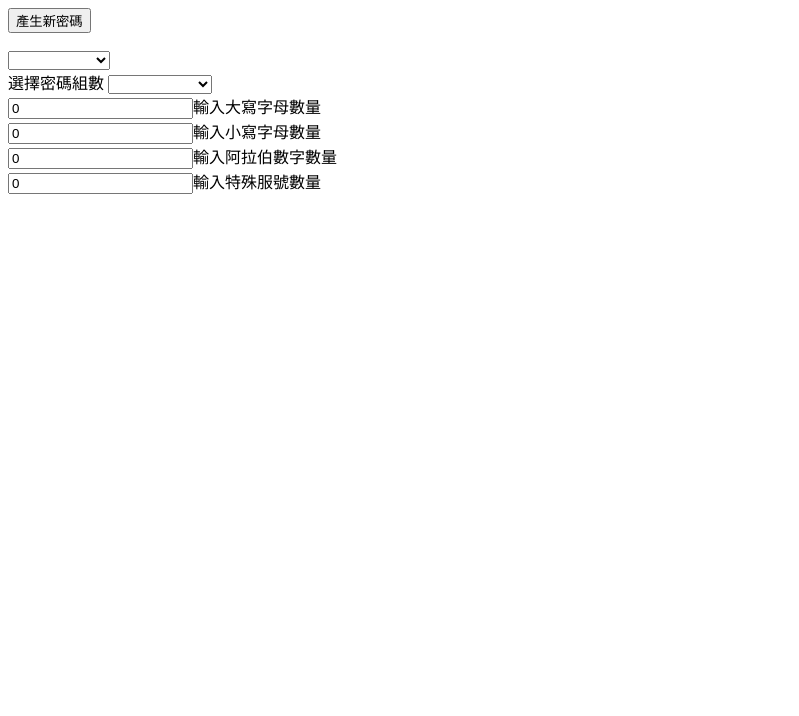
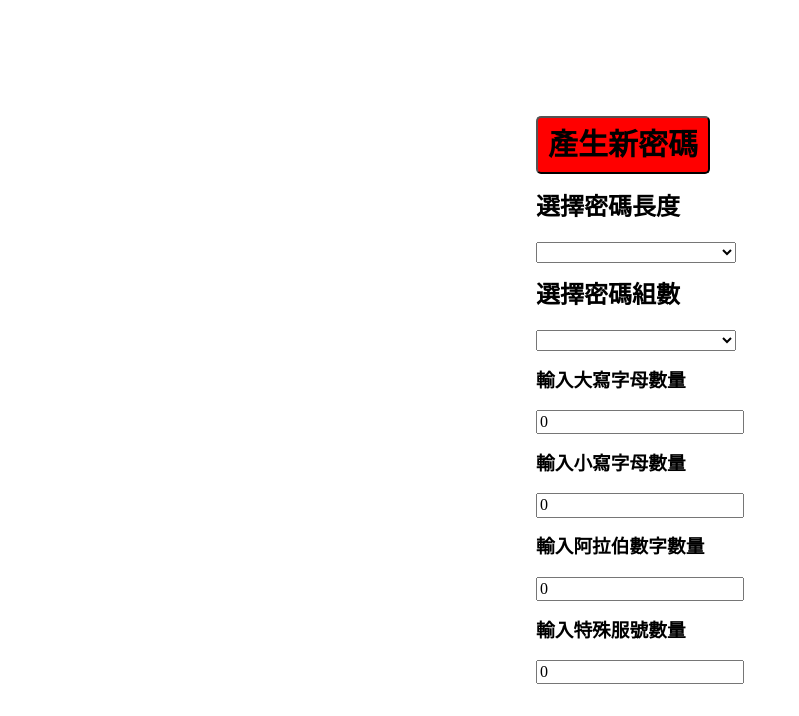
Before and after one commit to a7474267/password-generator, a plain HTML site: page index.html in a window 1280 px wide. Shown: the whole page, without its empty margins (0-799 px from the left). Drawn offline with nearby package versions, Linux system fonts and the light colour scheme.

Commit message:
add simple UI design

```diff
--- /dev/null
+++ b/all.css
@@ -0,0 +1,21 @@
+body {
+  width: 100vw;
+  height: 100vh;
+  display: flex;
+  justify-content: center;
+  align-items: center;
+}
+
+.btn {
+  border-radius: 5px;
+  padding: 10px;
+  background: red;
+  font-size: 30px;
+  font-weight: bold;
+  cursor: pointer;
+}
+
+select,
+input {
+  min-width: 200px;
+}
--- a/index.html
+++ b/index.html
@@ -4,6 +4,14 @@
     <meta charset="UTF-8" />
     <meta http-equiv="X-UA-Compatible" content="IE=edge" />
     <meta name="viewport" content="width=device-width, initial-scale=1.0" />
+    <link
+      rel="stylesheet"
+      href="https://cdnjs.cloudflare.com/ajax/libs/normalize/8.0.1/normalize.min.css"
+      integrity="sha512-NhSC1YmyruXifcj/KFRWoC561YpHpc5Jtzgvbuzx5VozKpWvQ+4nXhPdFgmx8xqexRcpAglTj9sIBWINXa8x5w=="
+      crossorigin="anonymous"
+      referrerpolicy="no-referrer"
+    />
+    <link rel="stylesheet" href="all.css" />
     <title>Document</title>
   </head>
   <body>
@@ -14,25 +22,26 @@
       <button class="btn" @click="passwordCreate">產生新密碼</button>
       <br />
       {{ password }}
-      <br />
+      <h2>選擇密碼長度</h2>
       <select name="" id="" v-model="length">
-        <option value="">選擇密碼長度</option>
         <option v-for="list in lists" :value="list.value">{{ list.item}}</option>
       </select>
       <br />
-      選擇密碼組數
+      <h2>選擇密碼組數</h2>
       <select name="" id="" v-model="passwordAmounts">
         <option :value="item" v-for="item in 10">產生{{item}}組密碼</option>
       </select>
       <br />
-      <input v-model="upperCount" type="number" />輸入大寫字母數量
-      <br />
-      <input v-model="lowerCount" type="number" />輸入小寫字母數量
-      <br />
-      <input v-model="numberCount" type="number" />輸入阿拉伯數字數量
-      <br />
-      <input v-model="punctuationCount" type="number" />輸入特殊服號數量
+      <h3>輸入大寫字母數量</h3>
+      <input v-model="upperCount" type="number" />
+      <h3>輸入小寫字母數量</h3>
+      <input v-model="lowerCount" type="number" />
+      <h3>輸入阿拉伯數字數量</h3>
+      <input v-model="numberCount" type="number" />
+      <h3>輸入特殊服號數量</h3>
+      <input v-model="punctuationCount" type="number" />
 
+      <h3 v-if="passwordResult.length != 0">新密碼</h3>
       <p v-for="item in passwordResult">{{item}}</p>
     </div>
 
```
